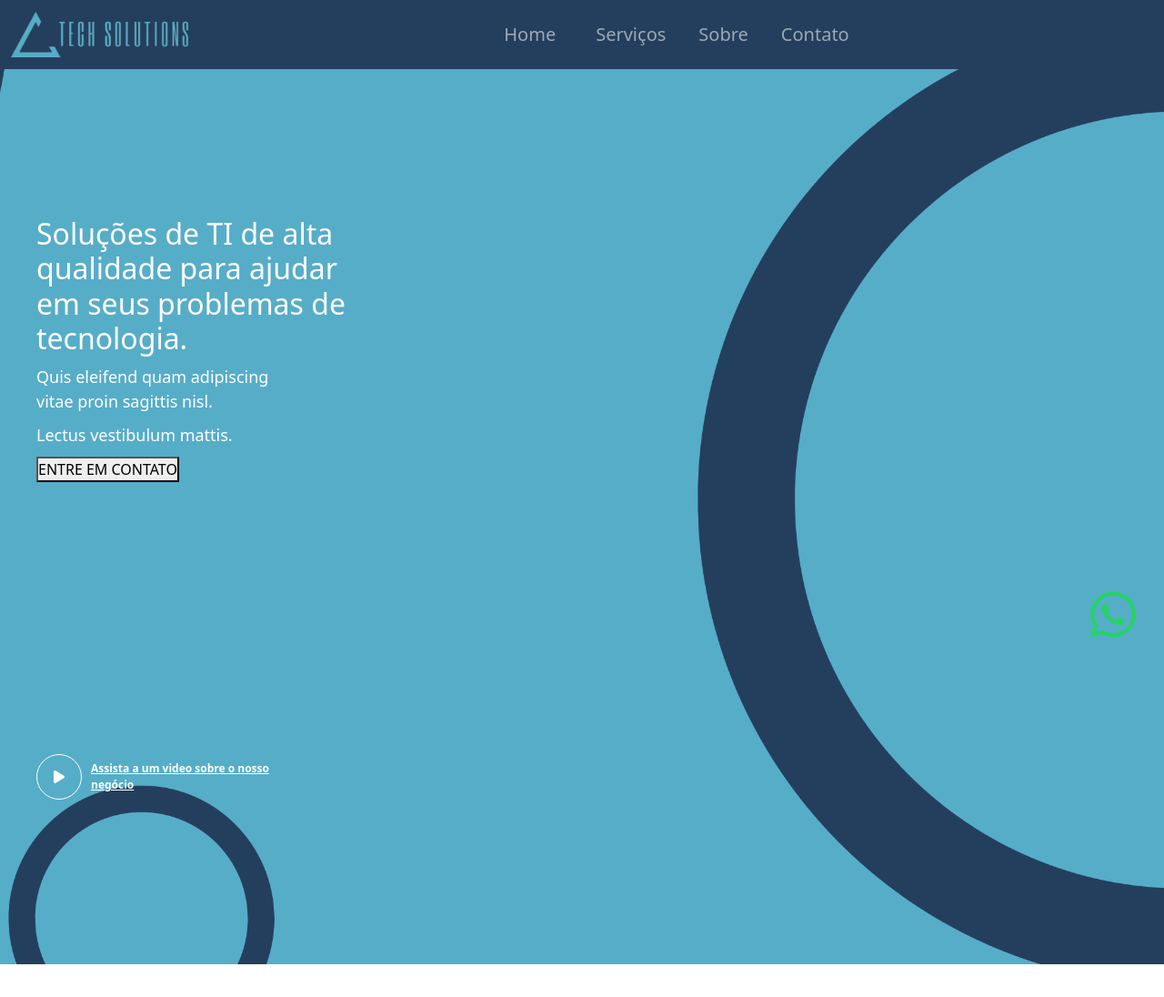
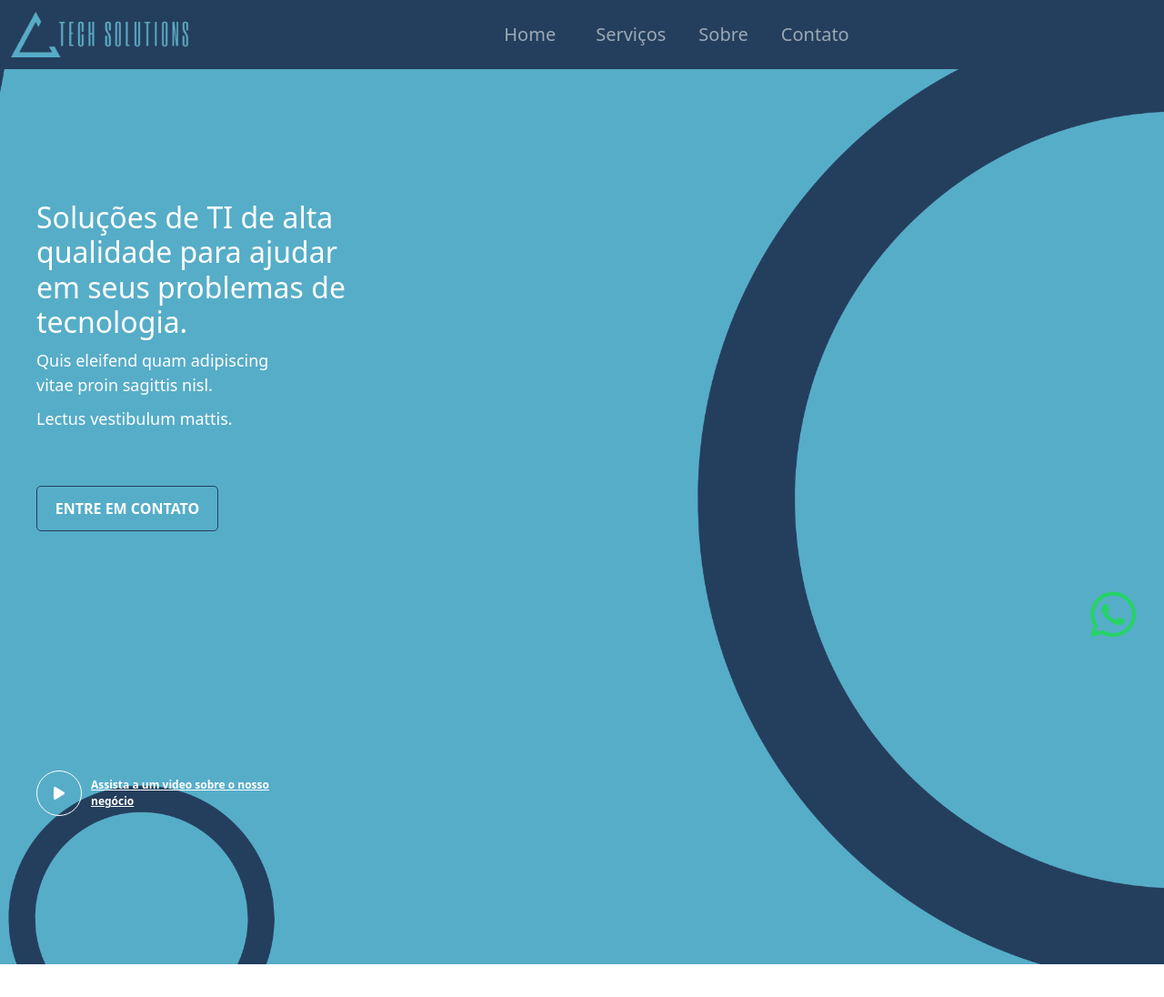
Before and after one commit to samueldev900/tech-solutins-app, a PHP site: page / in a window 1280 px wide. Shown: the top 1096 px of the page at 91% size. Run offline with PHP 8.4, Linux system fonts and the light colour scheme; some libraries are stand-ins or nearby versions.

Commit message:
adicionado butão na sessão 1

```diff
--- a/index.html
+++ b/index.html
@@ -84,7 +84,7 @@
                 <h1>Soluções de TI de alta qualidade para ajudar em seus problemas de tecnologia.</h1>
                 <p>Quis eleifend quam adipiscing vitae proin sagittis nisl.</p>
                 <p>Lectus vestibulum mattis.</p>
-                <button>ENTRE EM CONTATO</button>
+                <button><a href="#section4">ENTRE EM CONTATO</a></button>
             </article>
 
             <article>
@@ -448,7 +448,7 @@
             </div>
         </article>
 
-        <form action="#">
+<!--         <form action="#">
             <h2>NEWSLETTER</h2>
             <input type="email" name="email" id="iemail" placeholder="Enter your email">
             <p>Nisl rhoncus mattis rhoncus urna neque viverra. Unsubscribe</p>
@@ -457,7 +457,7 @@
                 <i class="fa-solid fa-arrow-right" style="color: #ffffff;"></i>
             </div>
 
-        </form>
+        </form> -->
         <p id="copy">© Copyright by TechSolutions – All right reserved.</p>
     </footer>
     <script src="index.js"></script>
--- a/output.css
+++ b/output.css
@@ -325,6 +325,27 @@
 
 #section1 img {
   width: 700px;
+}
+
+#section1 article > button {
+  background-color: var(--cor2);
+  border: none;
+  width: 200px;
+  height: 50px;
+  color: white;
+  font-weight: bold;
+  border-radius: 5px;
+  margin-top: 50px;
+  border: 1px solid var(--cor1);
+}
+
+#section1 article > button:hover {
+  background-color: var(--cor1);
+}
+
+#section1 article > button a {
+  text-decoration: none;
+  color: white;
 }
 
 :root {
```
Also changed, not shown: Estilos/css-default/section1.css (+27 -0 lines), 1 other file.
